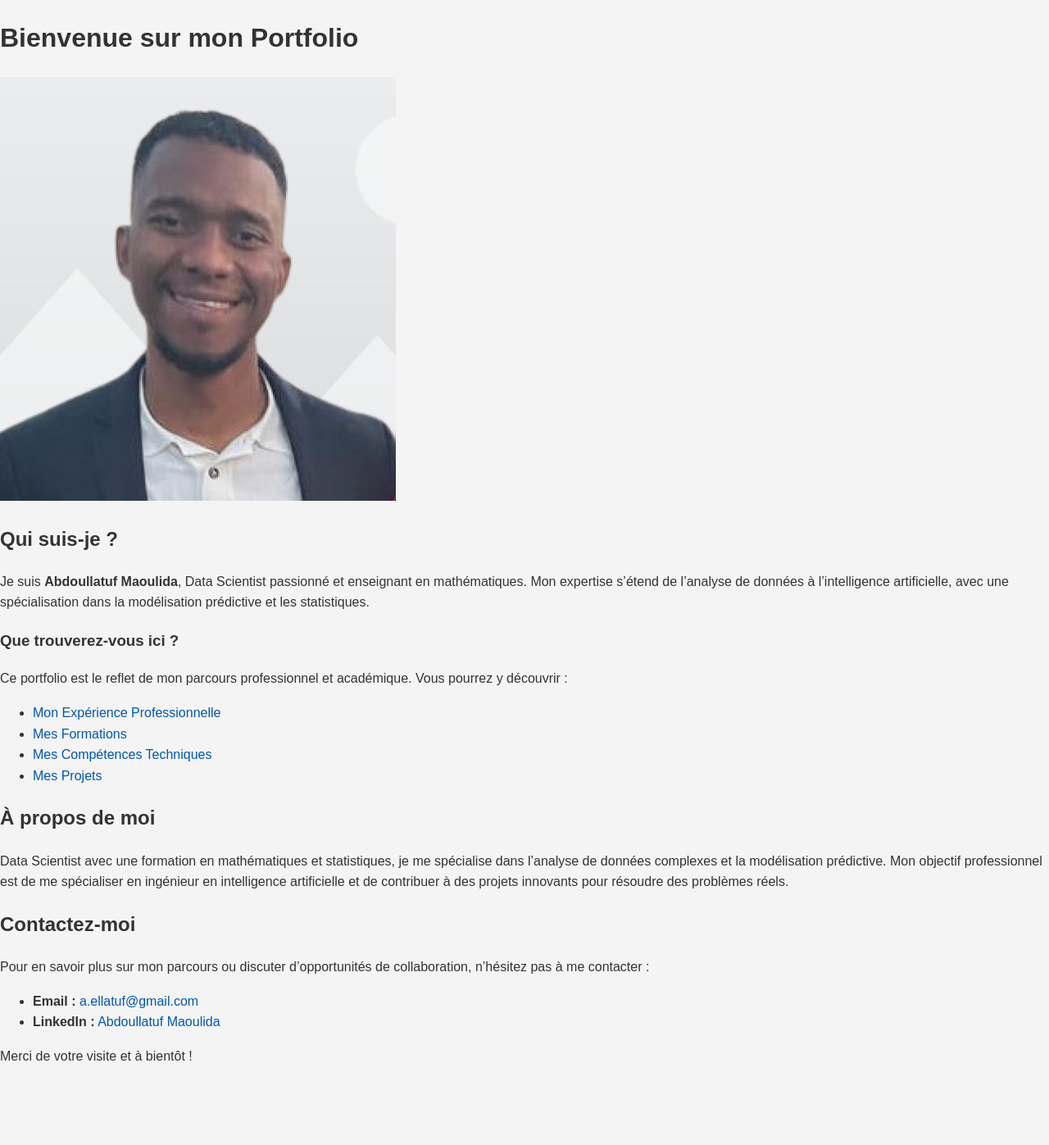
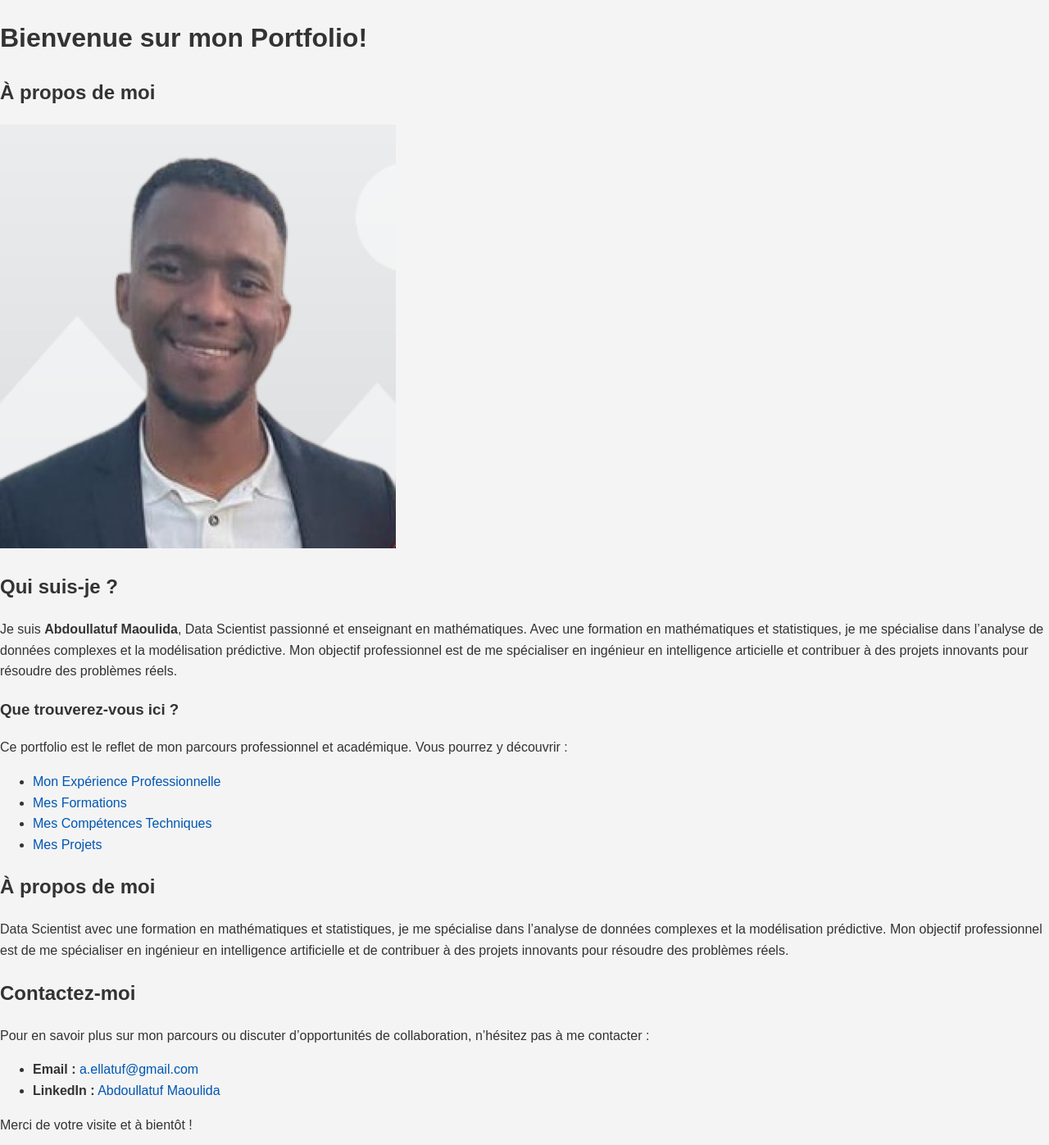
Before and after one commit to Abdoullatuf/Portfolio, a Jekyll site: the page built from index.md, in a window 1280 px wide. Shown: the whole page at 82% size. Built offline with Jekyll 4.4.1, drawn with Linux system fonts in a browser that asks for light colours; before the commit the page ends 1313 px from its top, so only the background shows below that.

Commit message:
Update index.md

```diff
--- a/index.md
+++ b/index.md
@@ -3,13 +3,14 @@ layout: default
 title: Accueil - Portfolio d'Abdoullatuf Maoulida
 ---
 
-# Bienvenue sur mon Portfolio
+# Bienvenue sur mon Portfolio!
+## À propos de moi
 
 ![Abdoullatuf Maoulida](/assets/img/img_cv_abdoullatuf.jpg)
 
 ## Qui suis-je ?
 
-Je suis **Abdoullatuf Maoulida**, Data Scientist passionné et enseignant en mathématiques. Mon expertise s'étend de l'analyse de données à l'intelligence artificielle, avec une spécialisation dans la modélisation prédictive et les statistiques.
+Je suis **Abdoullatuf Maoulida**, Data Scientist passionné et enseignant en mathématiques. Avec une formation en mathématiques et statistiques, je me spécialise dans l'analyse de données complexes et la modélisation prédictive. Mon objectif professionnel est de me spécialiser en ingénieur en intelligence articielle et contribuer à des projets innovants pour résoudre des problèmes réels.
 
 ### Que trouverez-vous ici ?
 
```
